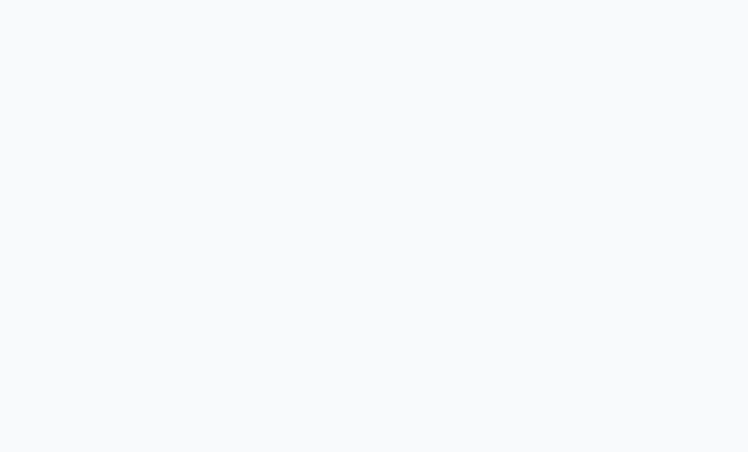
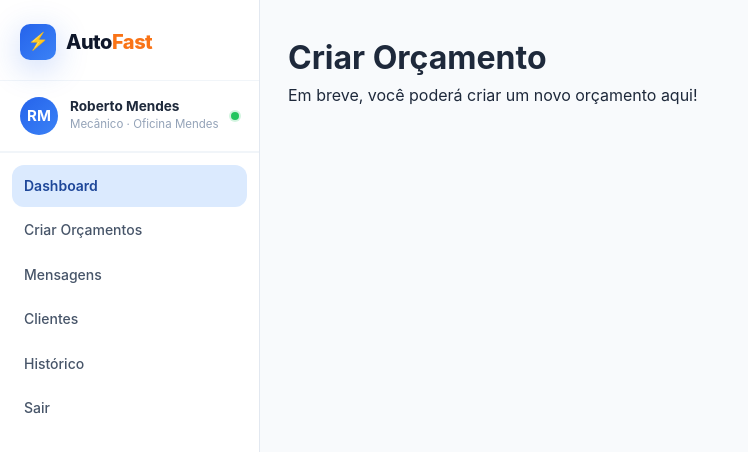
Before and after one commit to rebecaCaroba/AutoFast, a React (Vite) app: page /orcamento in a window 1280 px wide. Before the commit this address had no page. Shown: the top 452 px of the page, without its empty margins (0-748 px from the left). Built offline with nearby package versions, Linux system fonts and the light colour scheme.

Commit message:
Pagina Orçamento

```diff
--- a/src/Router.tsx
+++ b/src/Router.tsx
@@ -4,7 +4,8 @@ import Register from "./pages/Cadastro";
 import Login from "./pages/Login";
 import Dashboard from "./pages/Dashboard";
 import { DefaultLayout } from "./DefaultLayout";
-import CreateBudget from "./pages/CriarOrçamento";
+import CreateBudget from "./pages/CriarOrcamento";
+import Budget from "./pages/Orcamento";
 
 export function Router() {
 
@@ -19,6 +20,7 @@ export function Router() {
             <Route element={<DefaultLayout />}>
               <Route path="/dashboard" element={<Dashboard />} />
               <Route path="/criar-orcamento" element={<CreateBudget />} />
+              <Route path="/orcamento" element={<Budget />} />
             </Route>
           </Route>
         </Routes>
--- /dev/null
+++ b/src/pages/Orcamento/index.tsx
@@ -0,0 +1,10 @@
+import './style.scss';
+
+export default function Budget() {
+    return (
+        <div>
+            <h1>Criar Orçamento</h1>
+            <p>Em breve, você poderá criar um novo orçamento aqui!</p>
+        </div>
+    )
+}
```
Also changed, not shown: src/pages/CriarOrcamento/index.tsx (renamed from src/pages/CriarOrçamento/index.tsx), src/pages/CriarOrcamento/style.scss (renamed from src/pages/CriarOrçamento/style.scss), src/pages/Orcamento/style.scss (added).
